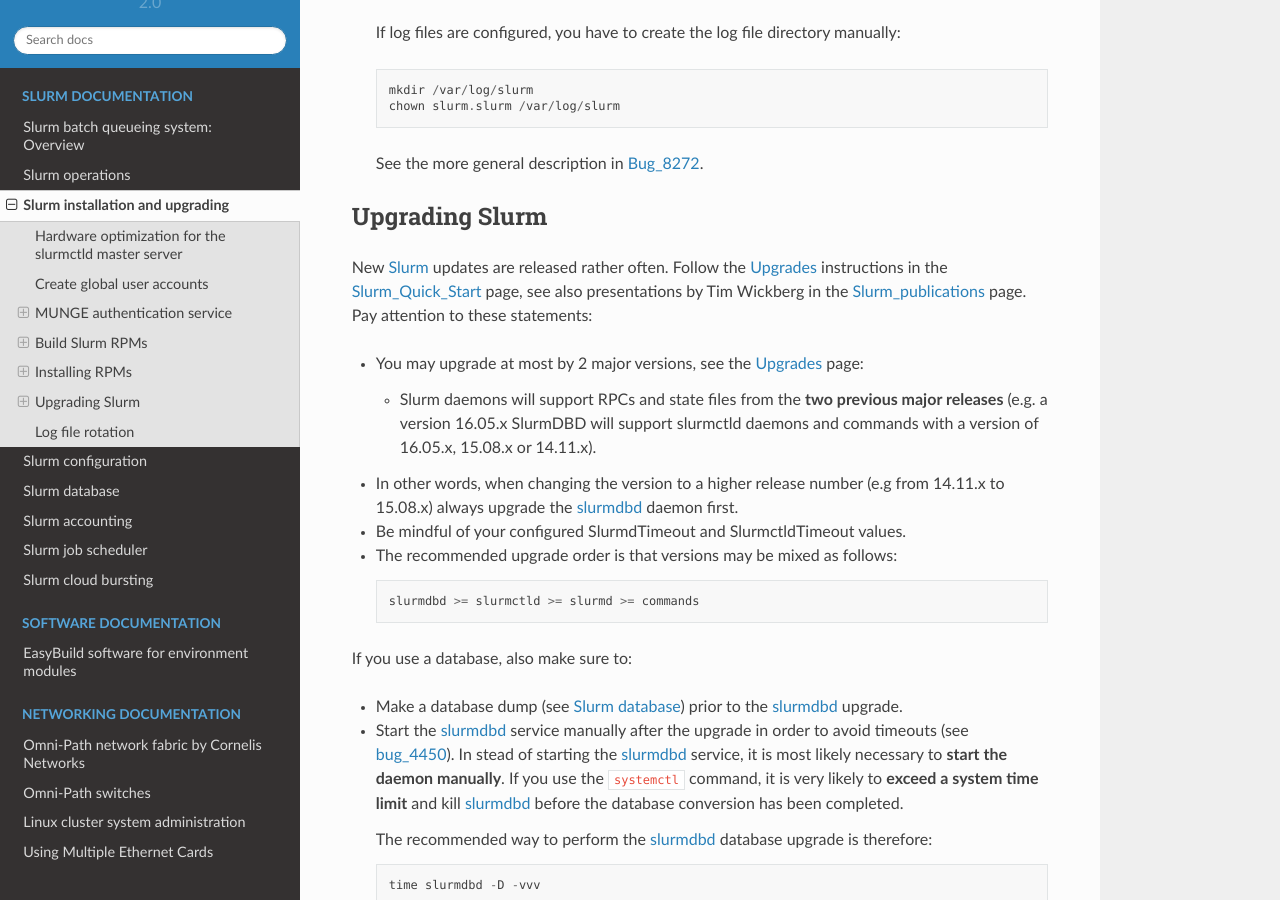
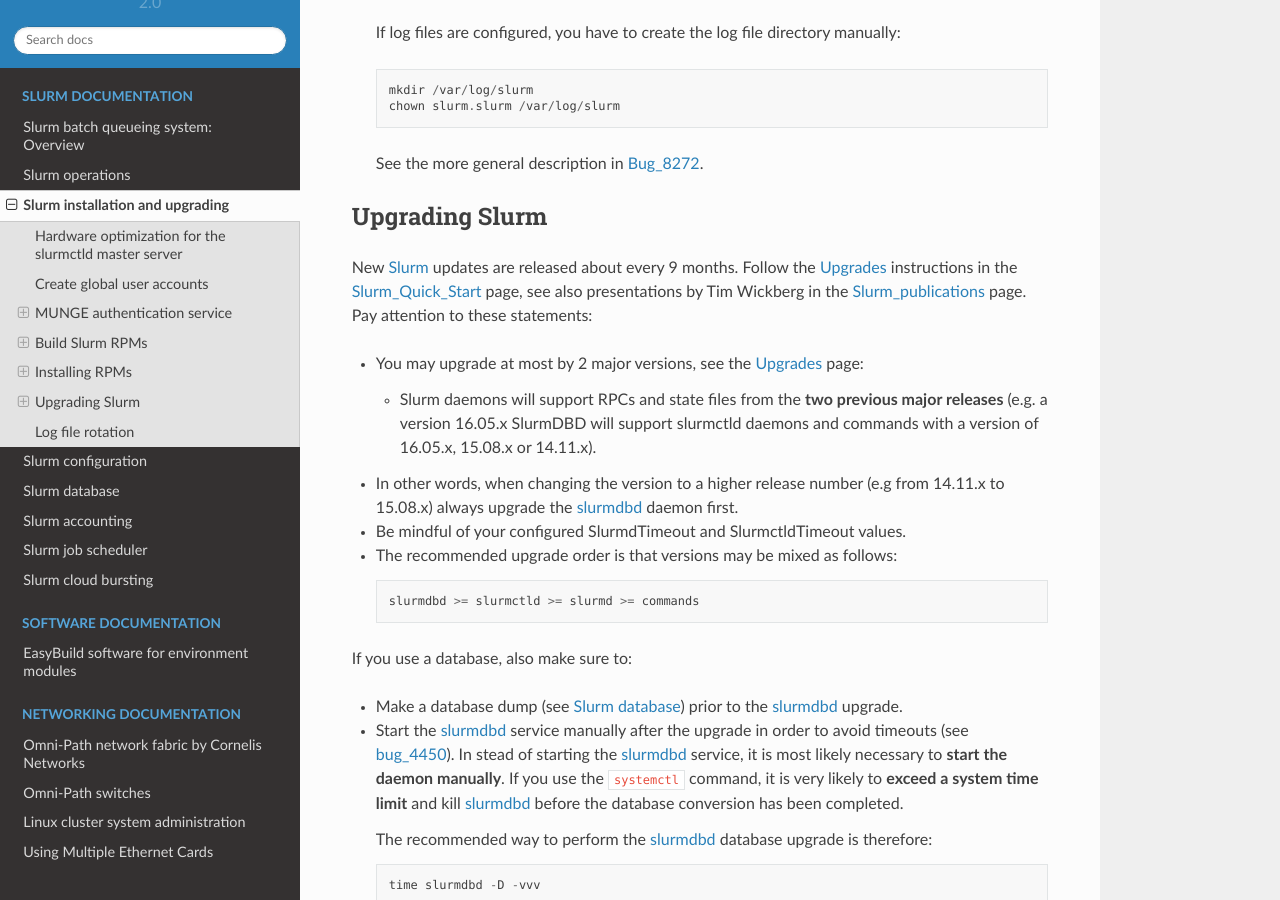
Before and after one commit to OleHolmNielsen/Niflheim_system, a Sphinx documentation site: the page built from docs/Slurm_installation.rst, in a window 1280 px wide and 900 px high, scrolled down 10816 px. Built offline with Sphinx 7.4.7 and the Read the Docs theme 2.0.0, drawn with Linux system fonts in a browser that asks for light colours.

Commit message:
Minor edit

```diff
--- a/docs/Slurm_installation.rst
+++ b/docs/Slurm_installation.rst
@@ -465,7 +465,7 @@
 Upgrading Slurm
 ===============
 
-New Slurm_ updates are released rather often.
+New Slurm_ updates are released about every 9 months.
 Follow the Upgrades_ instructions in the Slurm_Quick_Start_ page,
 see also presentations by Tim Wickberg in the Slurm_publications_ page.
 Pay attention to these statements:
```
